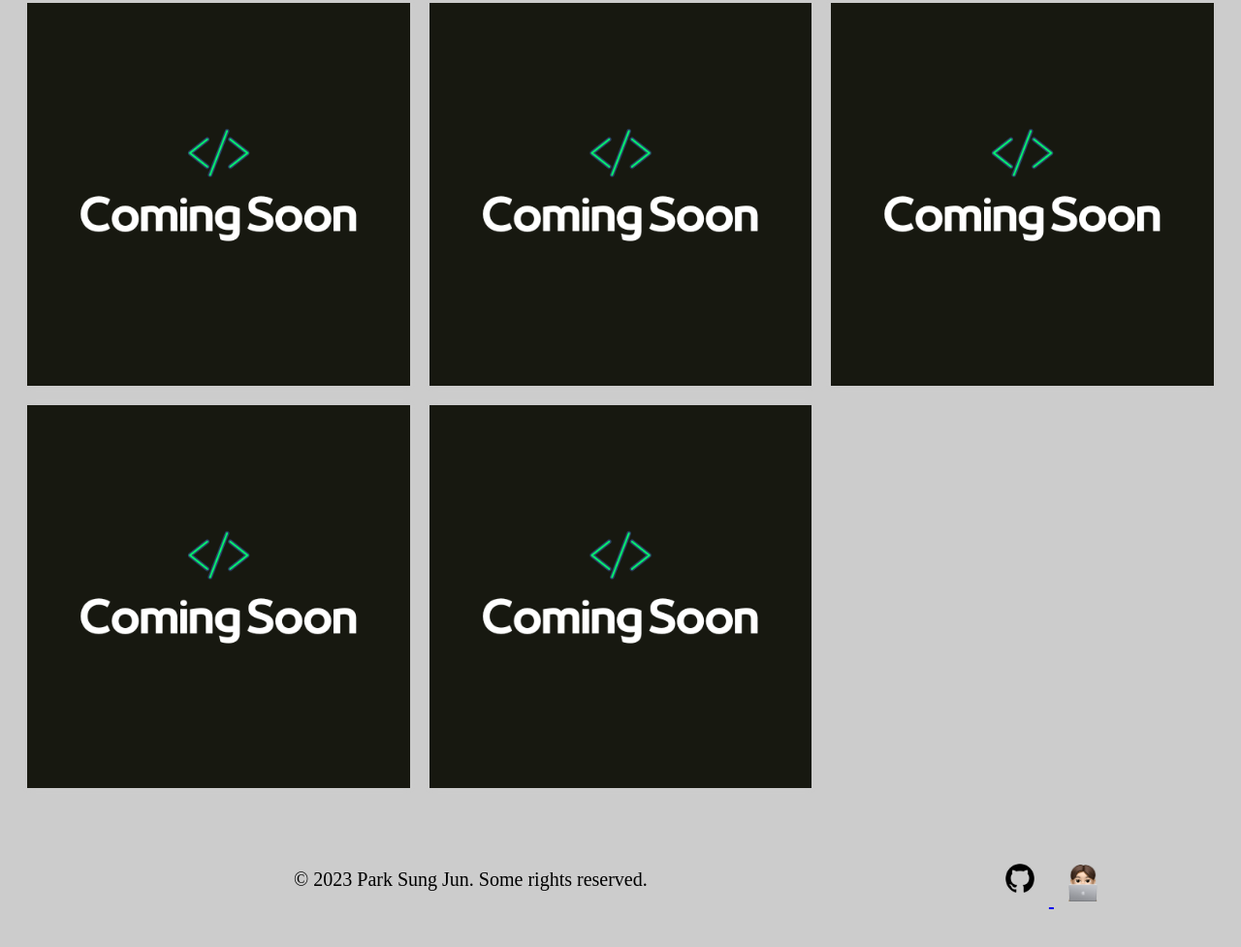
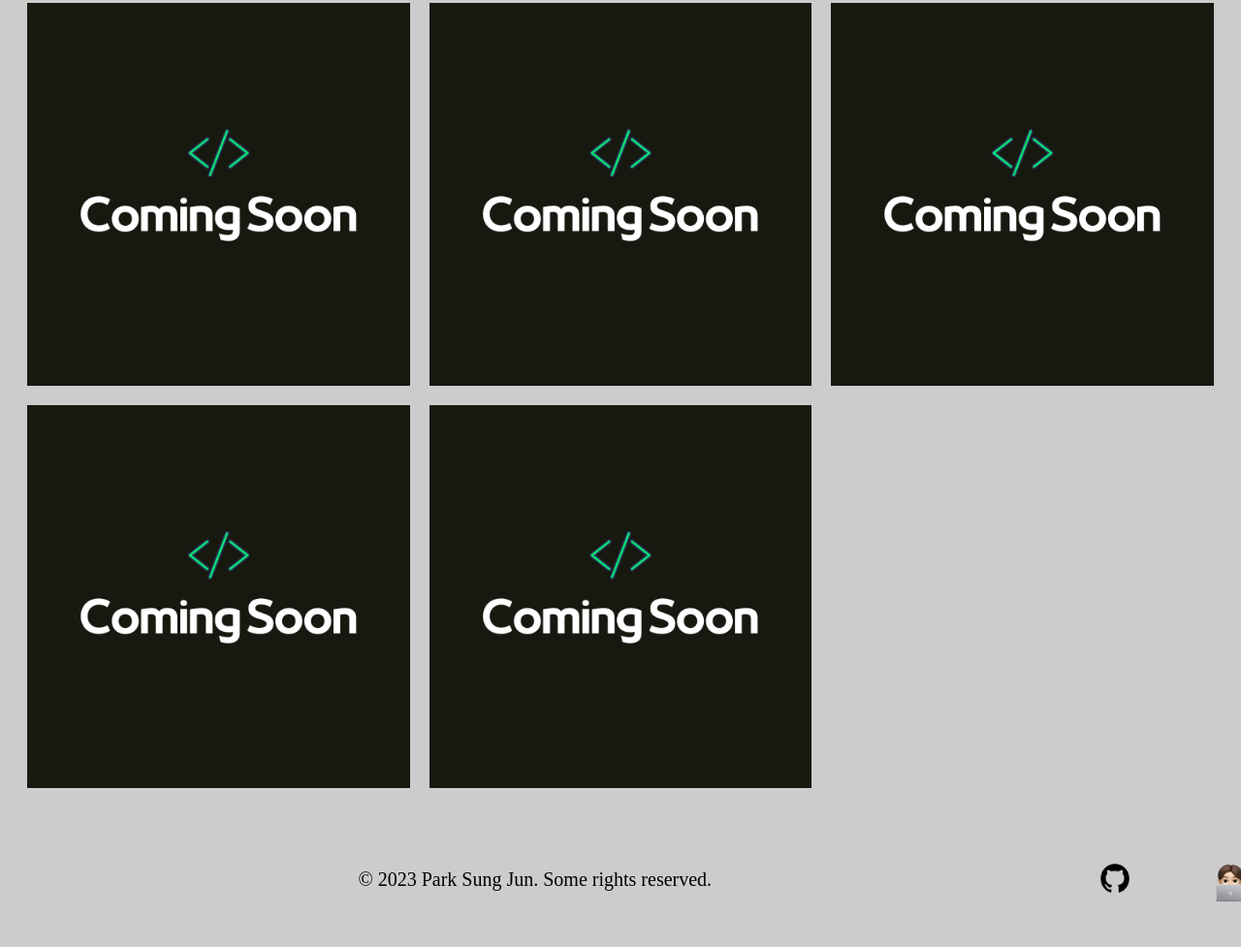
Before and after one commit to 0xef876/MyToyProject, a plain HTML site: page index.html in a window 1280 px wide. Shown: the part 552-1529 px from the top of the page at 97% size. Drawn offline with Linux system fonts and the light colour scheme.

Commit message:
docs : modify pos

```diff
--- a/index.html
+++ b/index.html
@@ -61,6 +61,8 @@
                                     style="width: 100%; height: 100%; object-fit: contain;">
                             </button>
                         </a>
+                    </td>
+                    <td style="position: absolute;">
                         <a href="https://kittypark.github.io" target="_blank">
                             <button style="width: 60px; height: 60px; border: none; background: none;">
                                 <img src="img/blog.png" alt="Blog"
```
